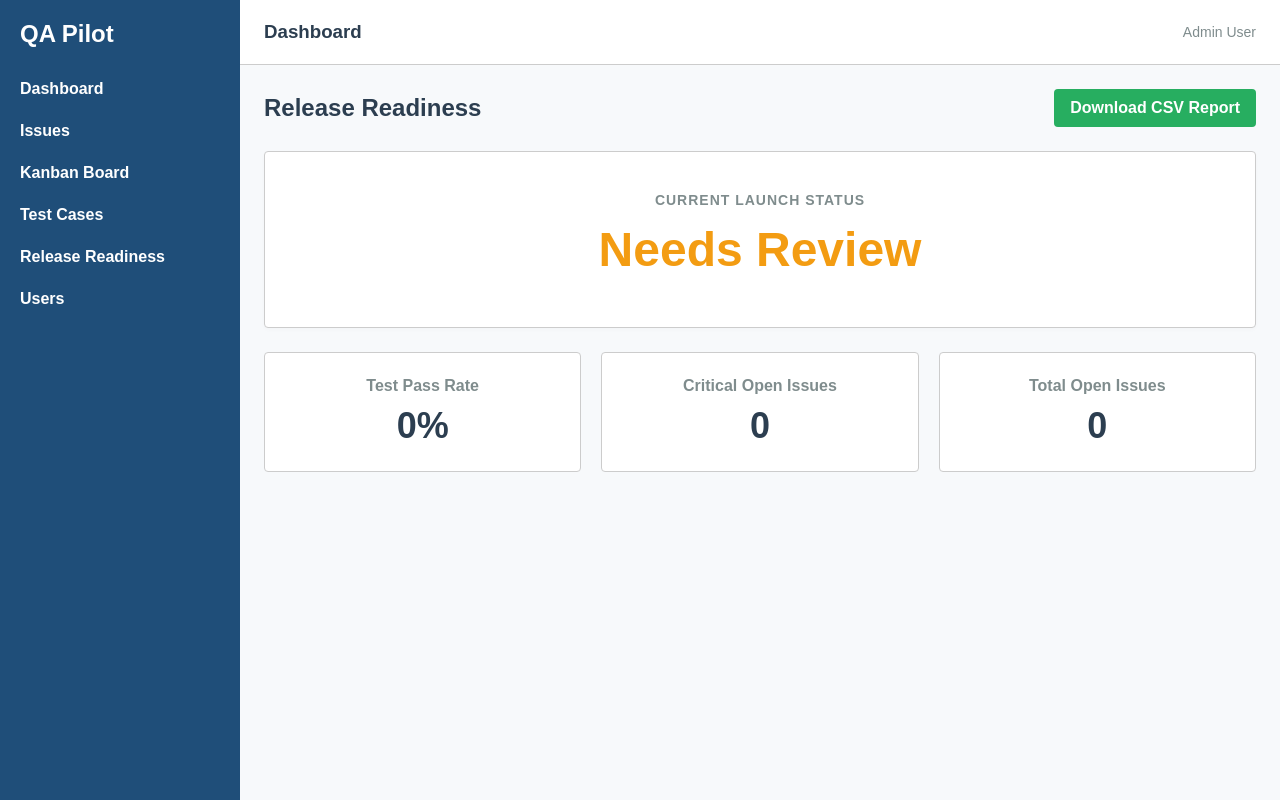
After one commit to Aafia19/qa-pilot, a Flask app: page /release in a window 1280 px wide. The commit adds this page. Run offline with Flask 3, Linux system fonts and the light colour scheme.

Commit message:
Completed week 7 which is test execution and release readiness

```diff
--- a/app.py
+++ b/app.py
@@ -1,4 +1,4 @@
-from flask import Flask, render_template, request, redirect, url_for
+from flask import Flask, render_template, request, redirect, url_for, Response
 from flask_sqlalchemy import SQLAlchemy
 from datetime import datetime
 import os
@@ -179,5 +179,69 @@ def add_test_case():
     active_issues = Issue.query.filter(Issue.status != 'Resolved').all()
     return render_template('add_test_case.html', issues=active_issues)
 
+@app.route('/edit_test_case/<int:id>', methods=['GET', 'POST'])
+def edit_test_case(id):
+    test_to_edit = TestCase.query.get_or_404(id)
+
+    if request.method == 'POST':
+        test_to_edit.title = request.form['title']
+        test_to_edit.description = request.form['description']
+        test_to_edit.status = request.form['status']
+        issue_id = request.form['issue_id']
+
+        if issue_id == "":
+            test_to_edit.issue_id = None
+        else:
+            test_to_edit.issue_id = issue_id
+
+        db.session.commit()
+        return redirect(url_for('test_cases'))
+
+    active_issues = Issue.query.filter(Issue.status != 'Resolved').all()
+    return render_template('edit_test_case.html', test_case=test_to_edit, issues=active_issues)
+
+@app.route('/release')
+def release():
+    total_open = Issue.query.filter(Issue.status != 'Resolved').count()
+    critical_open = Issue.query.filter(Issue.status != 'Resolved', Issue.severity == 'Critical').count()
+
+    total_tests = TestCase.query.count()
+    passed_tests = TestCase.query.filter_by(status='Passed').count()
+    blocked_tests = TestCase.query.filter_by(status='Blocked').count()
+
+    pass_rate = 0
+    if total_tests > 0:
+        pass_rate = int((passed_tests / total_tests) * 100)
+
+    if critical_open > 0 or blocked_tests > 0:
+        status = "Not Ready"
+        color = "#C0392B"
+    elif pass_rate < 80:
+        status = "Needs Review"
+        color = "#F39C12"
+    else:
+        status = "Ready for Release"
+        color = "#27AE60"
+
+    return render_template('release.html',
+                           total_open=total_open,
+                           critical_open=critical_open,
+                           total_tests=total_tests,
+                           pass_rate=pass_rate,
+                           status=status,
+                           color=color)
+
+@app.route('/export')
+def export():
+    issues = Issue.query.all()
+
+    def generate():
+        yield 'ID,Title,Status,Severity,Date\n'
+        for issue in issues:
+            yield f'{issue.id},"{issue.title}",{issue.status},{issue.severity},{issue.date_created.strftime("%Y-%m-%d")}\n'
+
+    return Response(generate(), mimetype='text/csv', headers={'Content-Disposition': 'attachment; filename=issues_export.csv'})
+
+
 if __name__ == '__main__':
     app.run(debug=True, port=5001)
--- a/templates/base.html
+++ b/templates/base.html
@@ -58,7 +58,7 @@
         <a href="/issues">Issues</a>
         <a href="/kanban">Kanban Board</a>
         <a href="/test_cases">Test Cases</a>
-        <a href="#">Release Readiness</a>
+        <a href="/release">Release Readiness</a>
         <a href="/users">Users</a>
     </div>
 
--- /dev/null
+++ b/templates/release.html
@@ -0,0 +1,30 @@
+{% extends "base.html" %}
+
+{% block content %}
+<div style="display: flex; justify-content: space-between; align-items: center; margin-bottom: 24px;">
+    <h2 style="color: #2C3E50; margin: 0;">Release Readiness</h2>
+    <a href="/export" style="background-color: #27AE60; color: white; padding: 10px 16px; text-decoration: none; border-radius: 4px; font-weight: bold;">Download CSV Report</a>
+</div>
+
+<div style="background: #FFFFFF; border: 1px solid #CCCCCC; border-radius: 4px; padding: 40px; box-shadow: 0 2px 4px rgba(0,0,0,0.02); text-align: center; margin-bottom: 24px;">
+    <h3 style="color: #7F8C8D; margin-top: 0; text-transform: uppercase; letter-spacing: 1px; font-size: 14px;">Current Launch Status</h3>
+    <h1 style="color: {{ color }}; font-size: 48px; margin: 10px 0;">{{ status }}</h1>
+</div>
+
+<div style="display: flex; gap: 20px;">
+    <div style="flex: 1; background: #FFFFFF; border: 1px solid #CCCCCC; border-radius: 4px; padding: 24px; text-align: center;">
+        <p style="color: #7F8C8D; margin: 0 0 10px 0; font-weight: bold;">Test Pass Rate</p>
+        <h2 style="margin: 0; font-size: 36px; color: #2C3E50;">{{ pass_rate }}%</h2>
+    </div>
+
+    <div style="flex: 1; background: #FFFFFF; border: 1px solid #CCCCCC; border-radius: 4px; padding: 24px; text-align: center;">
+        <p style="color: #7F8C8D; margin: 0 0 10px 0; font-weight: bold;">Critical Open Issues</p>
+        <h2 style="margin: 0; font-size: 36px; color: {% if critical_open > 0 %}#C0392B{% else %}#2C3E50{% endif %};">{{ critical_open }}</h2>
+    </div>
+
+    <div style="flex: 1; background: #FFFFFF; border: 1px solid #CCCCCC; border-radius: 4px; padding: 24px; text-align: center;">
+        <p style="color: #7F8C8D; margin: 0 0 10px 0; font-weight: bold;">Total Open Issues</p>
+        <h2 style="margin: 0; font-size: 36px; color: #2C3E50;">{{ total_open }}</h2>
+    </div>
+</div>
+{% endblock %}
--- a/templates/test_cases.html
+++ b/templates/test_cases.html
@@ -14,6 +14,7 @@
                 <th style="padding: 12px 8px;">Title</th>
                 <th style="padding: 12px 8px;">Linked Issue</th>
                 <th style="padding: 12px 8px;">Status</th>
+                <th style="padding: 12px 8px;">Actions</th>
             </tr>
         </thead>
         <tbody>
@@ -29,9 +30,12 @@
                     {% endif %}
                 </td>
                 <td style="padding: 12px 8px;">
-                    <span style="background-color: #F4F6F6; color: #7F8C8D; padding: 4px 8px; border-radius: 12px; font-size: 12px; font-weight: bold;">
+                    <span style="background-color: {% if test.status == 'Passed' %}#E8F8F5; color: #16A085;{% elif test.status == 'Failed' %}#FDEDEC; color: #C0392B;{% elif test.status == 'Blocked' %}#FEF9E7; color: #F39C12;{% else %}#F4F6F6; color: #7F8C8D;{% endif %} padding: 4px 8px; border-radius: 12px; font-size: 12px; font-weight: bold;">
                         {{ test.status }}
                     </span>
+                </td>
+                <td style="padding: 12px 8px;">
+                    <a href="/edit_test_case/{{ test.id }}" style="color: #3498DB; text-decoration: none;">Execute / Edit</a>
                 </td>
             </tr>
             {% endfor %}
```
Also changed, not shown: templates/edit_test_case.html (added, +45 -0 lines).
